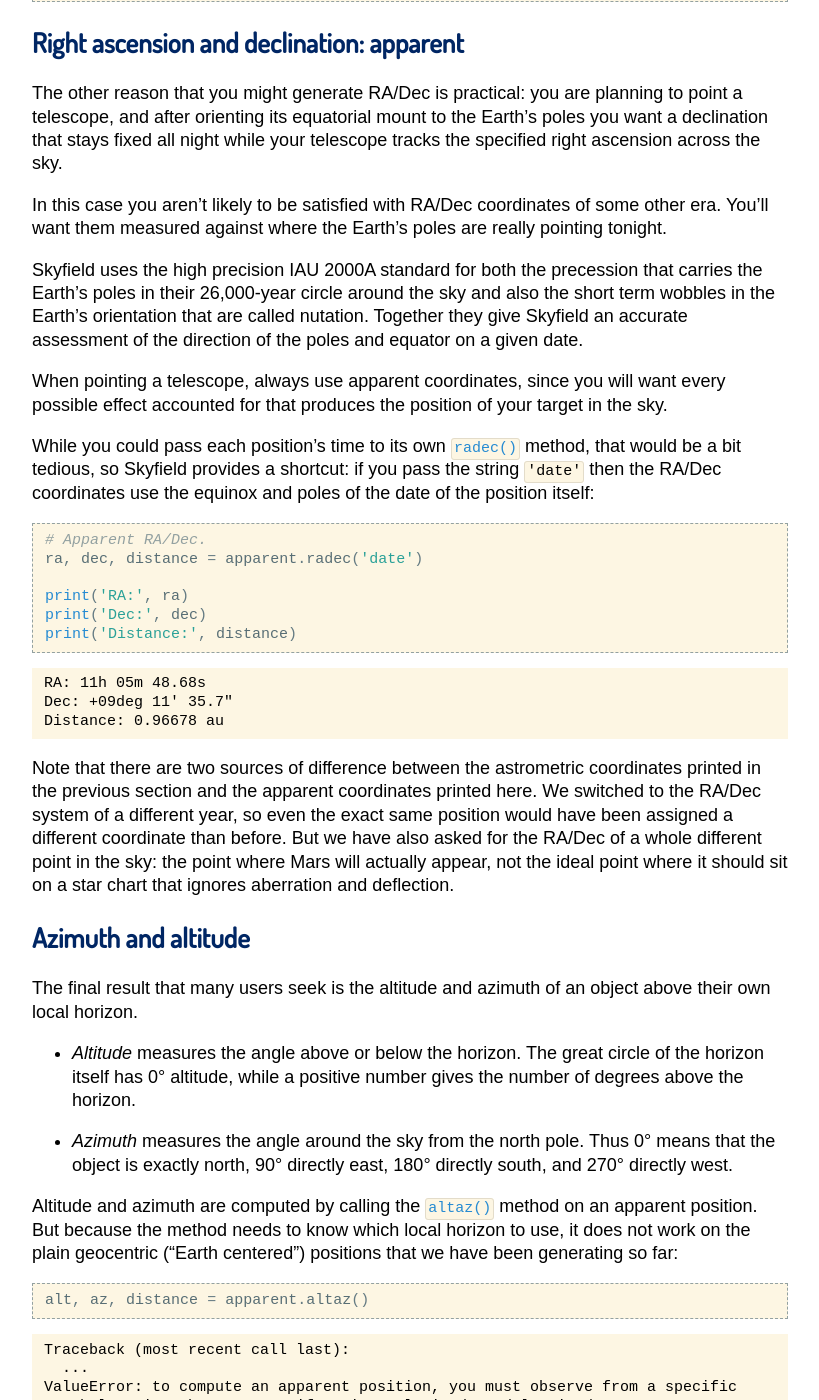
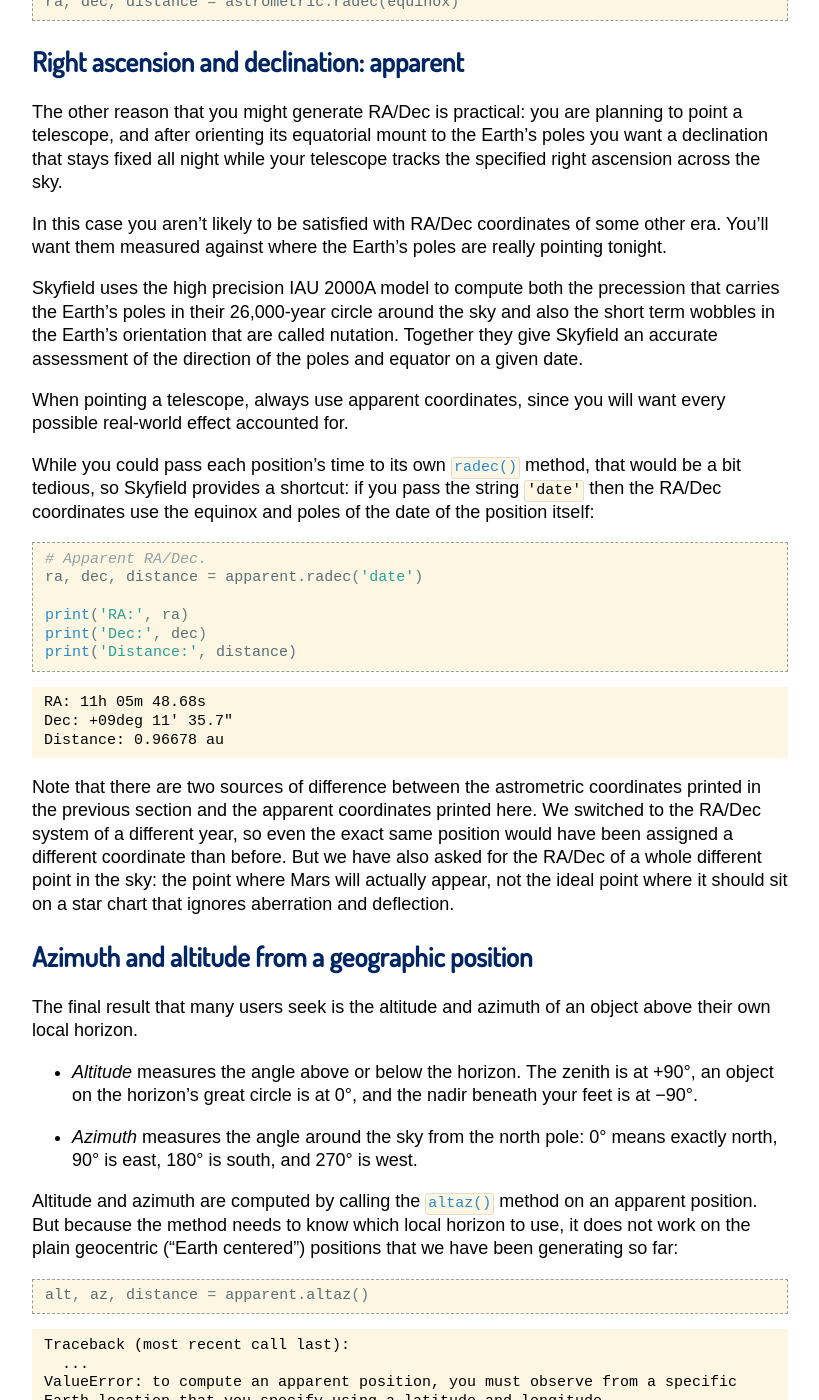
Before and after one commit to skyfielders/python-skyfield, a Sphinx documentation site: the page built from skyfield/documentation/positions.rst, in a window 1280 px wide and 1400 px high, scrolled down 5710 px. Shown: the whole window, without its empty margins (230-1049 px from the left). Built offline with Sphinx 7.4.7, drawn with Linux system fonts in a browser that asks for light colours; some web fonts are replaced; some of the changed text lies outside the part shown.

Commit message:
Docs: fix #529 by using “Geographic” in headings

```diff
--- a/skyfield/documentation/positions.rst
+++ b/skyfield/documentation/positions.rst
@@ -389,8 +393,8 @@
 You’ll want them measured against where the Earth’s poles
 are really pointing tonight.
 
-Skyfield uses the high precision IAU 2000A standard
-for both the precession that carries the Earth’s poles
+Skyfield uses the high precision IAU 2000A model
+to compute both the precession that carries the Earth’s poles
 in their 26,000-year circle around the sky
 and also the short term wobbles in the Earth’s orientation
 that are called nutation.
@@ -400,8 +404,7 @@
 
 When pointing a telescope,
 always use apparent coordinates,
-since you will want every possible effect accounted for
-that produces the position of your target in the sky.
+since you will want every possible real-world effect accounted for.
 
 While you could pass each position’s time
 to its own :meth:`~ICRF.radec()` method,
@@ -456,20 +459,20 @@
   when James Bradley realized that it provided the long-awaited proof
   that the Earth is indeed in motion in an orbit around the Sun.
 
-Azimuth and altitude
-====================
+Azimuth and altitude from a geographic position
+===============================================
 
 The final result that many users seek
 is the altitude and azimuth of an object
 above their own local horizon.
 
 * *Altitude* measures the angle above or below the horizon.
-  The great circle of the horizon itself has 0° altitude,
-  while a positive number gives the number of degrees above the horizon.
+  The zenith is at +90°,
+  an object on the horizon’s great circle is at 0°,
+  and the nadir beneath your feet is at −90°.
 
-* *Azimuth* measures the angle around the sky from the north pole.
-  Thus 0° means that the object is exactly north,
-  90° directly east, 180° directly south, and 270° directly west.
+* *Azimuth* measures the angle around the sky from the north pole:
+  0° means exactly north, 90° is east, 180° is south, and 270° is west.
 
 Altitude and azimuth are computed
 by calling the :meth:`~Apparent.altaz()` method on an apparent position.
```
Also changed, not shown: other parts of skyfield/documentation/positions.rst (+9 -5 lines), skyfield/documentation/api-topos.rst (+14 -5 lines), 1 other file.
